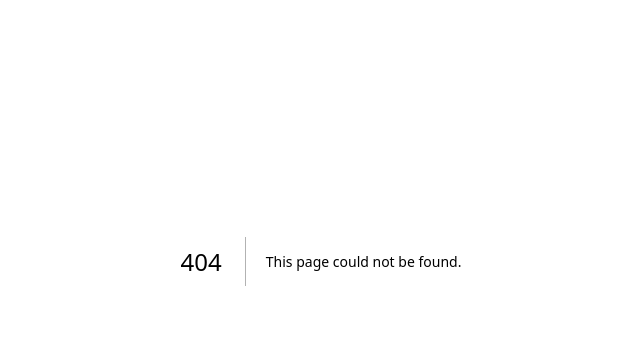
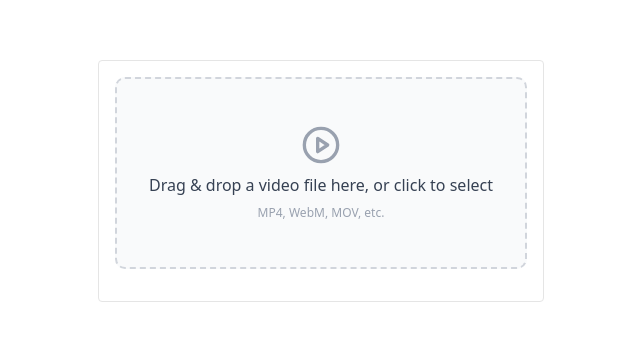
Before and after one commit to Gopi2301/move37, a Next.js app: page /upload in a window 1280 px wide. Before the commit this address had no page. Shown: the part 139-480 px from the top of the page, without its empty margins (319-959 px from the left). Built offline with nearby package versions, Linux system fonts and the light colour scheme.

Commit message:
feature: initialize  edit, and export pages

```diff
--- /dev/null
+++ b/app/edit/page.tsx
@@ -0,0 +1,13 @@
+"use client";
+import {useAppSelector} from "@/lib/redux/hook";
+
+export default function EditPage() {
+  const {currentVideo} = useAppSelector((state) => state.videos);
+
+  return (
+    <div className="flex flex-col items-center justify-center min-h-screen">
+      <h1 className="text-2xl font-bold mb-4">Edit Video {currentVideo?.file.name}</h1>
+      <p className="text-gray-600">This is a placeholder for the video editing feature.</p>
+    </div>
+  );
+}
--- /dev/null
+++ b/app/editor/page.tsx
@@ -0,0 +1,9 @@
+export default function EditorPage() {
+  return (
+    <div className="flex flex-col items-center justify-center min-h-screen">
+      <h1 className="text-2xl font-bold mb-4">Video Editor</h1>
+      <p className="text-gray-600">Timeline scenes, subtitles manager, and state management will be implemented here step-by-step.</p>
+      {/* TODO: Timeline Scenes (drag & reorder), Subtitles Manager, Redux state integration */}
+    </div>
+  );
+}
--- /dev/null
+++ b/app/export/page.tsx
@@ -0,0 +1,8 @@
+export default function ExportPage() {
+  return (
+    <div className="flex flex-col items-center justify-center min-h-screen">
+      <h1 className="text-2xl font-bold mb-4">Export Video</h1>
+      <p className="text-gray-600">This is a placeholder for the video export feature.</p>
+    </div>
+  );
+}
--- /dev/null
+++ b/app/upload/page.tsx
@@ -0,0 +1,6 @@
+"use client";
+import VideoUpload from "@/components/video-upload/VideoUpload";
+
+export default function UploadPage() {
+  return <VideoUpload />;
+}
--- a/components/video-upload/VideoUpload.tsx
+++ b/components/video-upload/VideoUpload.tsx
@@ -3,8 +3,11 @@ import React, { useCallback, useState } from "react";
 import { useDropzone } from "react-dropzone";
 import { PlayCircle } from "lucide-react";
 import { Button } from "@/components/ui/Button";
-
+import Link from "next/link";
+import { useAppDispatch, useAppSelector } from "@/lib/redux/hook";
+import { clearCurrentVideo, setCurrentVideo } from "@/lib/redux/slices/videoSlice";
 const VideoUpload = () => {
+  const dispatch = useAppDispatch();
   const [videoFile, setVideoFile] = useState<File | null>(null);
   const [videoURL, setVideoURL] = useState<string | null>(null);
   const [progress, setProgress] = useState<number>(0);
@@ -28,13 +31,15 @@ const VideoUpload = () => {
         }
         setProgress(prog);
       }, 300);
+      dispatch(setCurrentVideo({ file, url: URL.createObjectURL(file) }));
     }
-  }, []);
+  }, [dispatch]);
 
   const removeVideo = () => {
     setVideoFile(null);
     setVideoURL(null);
     setProgress(0);
+    dispatch(clearCurrentVideo());
   };
 
   const { getRootProps, getInputProps, isDragActive } = useDropzone({
@@ -95,6 +100,11 @@ const VideoUpload = () => {
                 Remove
               </Button>
             </div>
+            <div className="flex justify-end mt-4">
+              <Button className="bg-blue-500 hover:bg-blue-600" asChild>
+                <Link href="/edit">Go to Edit</Link>
+              </Button>
+            </div>
           </div>
         )}
       </div>
--- a/lib/redux/slices/videoSlice.ts
+++ b/lib/redux/slices/videoSlice.ts
@@ -4,7 +4,8 @@ const initialState = {
 
     videos: [] as Video[],
     loading: false,
-    error:  null as string | null // Update the type of error to string | null
+    error:  null as string | null, // Update the type of error to string | null
+    currentVideo: null as {file: File; url:string} | null
 }
 interface Video {
     id: number,
@@ -25,8 +26,14 @@ const videoSlice = createSlice({
         fetchVideosFailure(state, action: PayloadAction<string>) {
             state.loading = false;
             state.error = action.payload;
+        },
+        setCurrentVideo(state, action:PayloadAction <{file: File; url:string} | null>) {
+            state.currentVideo = action.payload;
+        },
+        clearCurrentVideo(state) {
+            state.currentVideo = null;
         }
     }
 });
-export const { fetchVideosStart, fetchVideosSuccess, fetchVideosFailure } = videoSlice.actions;
+export const { fetchVideosStart, fetchVideosSuccess, fetchVideosFailure, setCurrentVideo, clearCurrentVideo } = videoSlice.actions;
 export const videoReducer = videoSlice.reducer;
```
